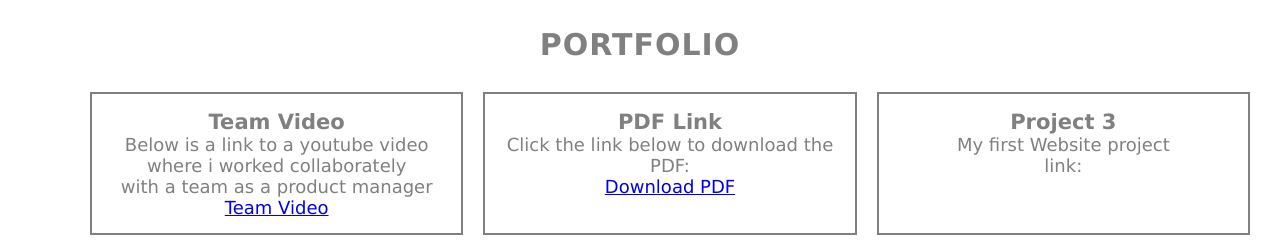
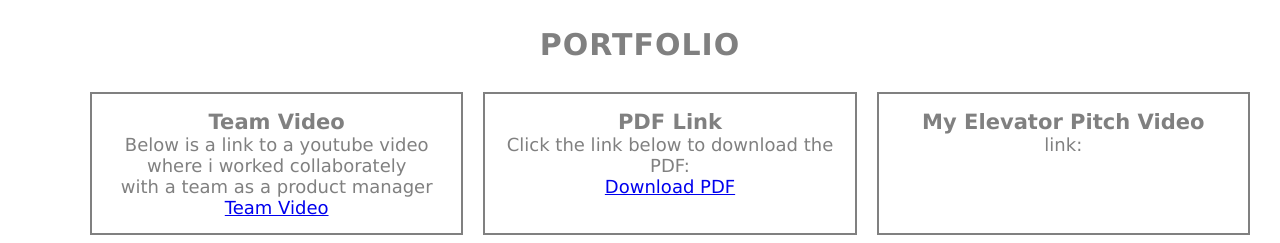
Before and after one commit to obasanyaolalekan/My-Portfolio, a plain HTML site: page index.html in a window 1280 px wide. Shown: the part 1465-1708 px from the top of the page. Drawn offline with Linux system fonts and the light colour scheme.

Commit message:
Update index.html

```diff
--- a/index.html
+++ b/index.html
@@ -70,9 +70,8 @@
             </div>
 
             <div class="project3">
-                    <h3> Project 3 </h3>
-                    <p>My first Website project <br>
-                    link:
+                    <h3> My Elevator Pitch Video</h3>
+                    <p>  link:<a href="https://www.youtube.com/watch?v=GkDHldvwzg4" target="_blank">
                     </p>
             </div>
             </section>
```
